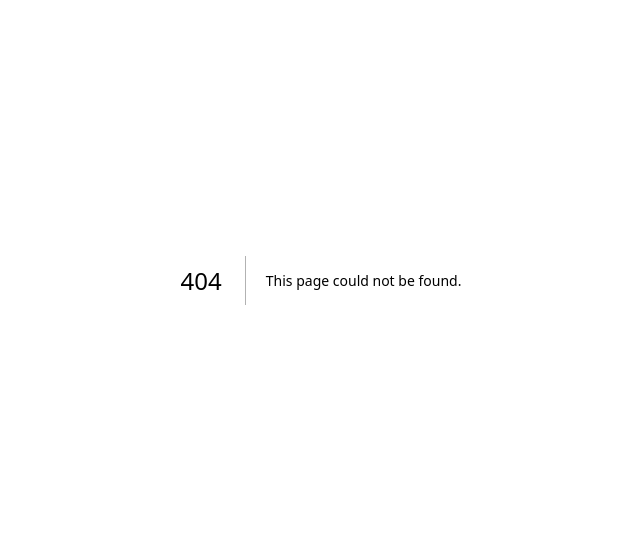
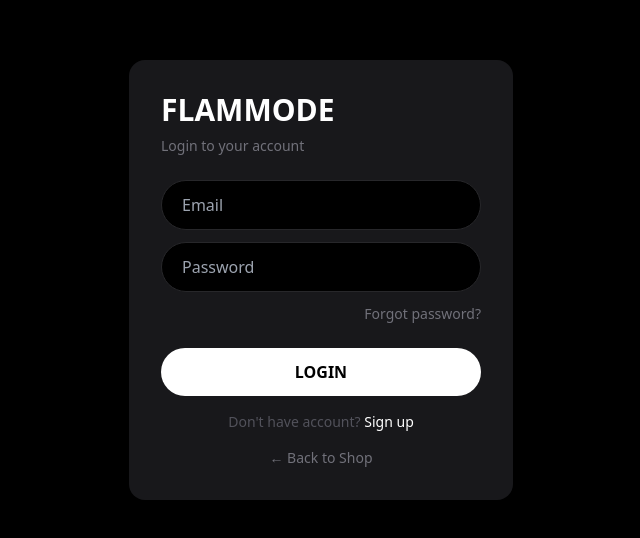
Before and after one commit to Gokhan1979/flammode-shop, a Next.js app: page /login in a window 1280 px wide. Before the commit this address had no page. Shown: the part 120-658 px from the top of the page, without its empty margins (319-959 px from the left). Built offline with nearby package versions, Linux system fonts and the light colour scheme.

Commit message:
Add login page with email and password fields

```diff
--- /dev/null
+++ b/app/login/page.tsx
@@ -0,0 +1,53 @@
+'use client'
+import { useState } from 'react'
+import { useRouter } from 'next/navigation'
+
+export default function LoginPage(){
+  const [email,setEmail]=useState('')
+  const [password,setPassword]=useState('')
+  const router = useRouter()
+
+  const handleLogin = () => {
+    if(!email || !password) return alert('Enter email and password')
+    // For now just fake login
+    alert('Logged in! (front-end only for now)')
+    router.push('/')
+  }
+
+  return(
+    <div className="min-h-screen bg-black text-white flex items-center justify-center p-6">
+      <div className="w-full max-w-sm bg-zinc-900 p-8 rounded-2xl">
+        <h1 className="text-3xl font-black">FLAMMODE</h1>
+        <p className="text-zinc-500 text-sm mt-2">Login to your account</p>
+
+        <input
+          value={email}
+          onChange={e=>setEmail(e.target.value)}
+          placeholder="Email"
+          className="mt-6 w-full bg-black border border-zinc-800 rounded-full px-5 py-3 outline-none focus:border-white"
+        />
+        <input
+          type="password"
+          value={password}
+          onChange={e=>setPassword(e.target.value)}
+          placeholder="Password"
+          className="mt-3 w-full bg-black border border-zinc-800 rounded-full px-5 py-3 outline-none focus:border-white"
+        />
+
+        <a href="/forgot-password" className="text-zinc-500 text-sm mt-3 block text-right hover:text-white">
+          Forgot password?
+        </a>
+
+        <button onClick={handleLogin} className="mt-6 bg-white text-black w-full py-3 rounded-full font-bold">
+          LOGIN
+        </button>
+
+        <p className="text-center text-zinc-600 text-sm mt-4">
+          Don't have account? <a href="/signup" className="text-white">Sign up</a>
+        </p>
+
+        <a href="/" className="block text-center text-zinc-500 text-sm mt-4">← Back to Shop</a>
+      </div>
+    </div>
+  )
+}
```
